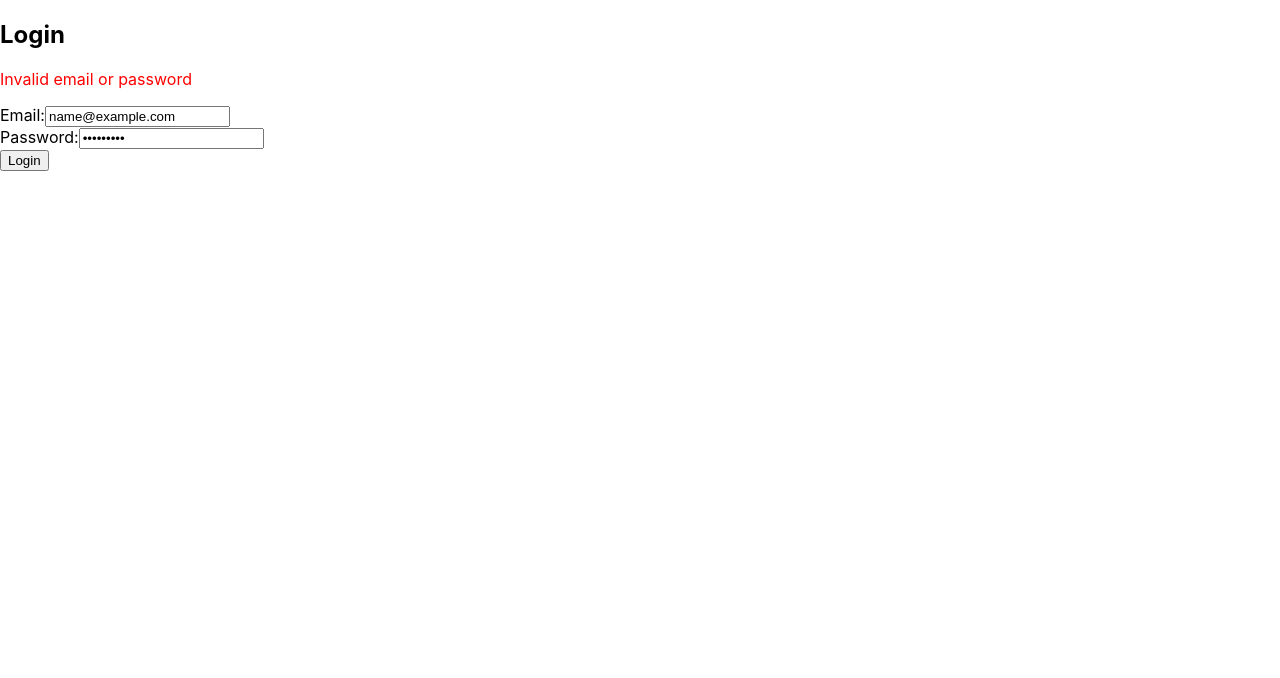
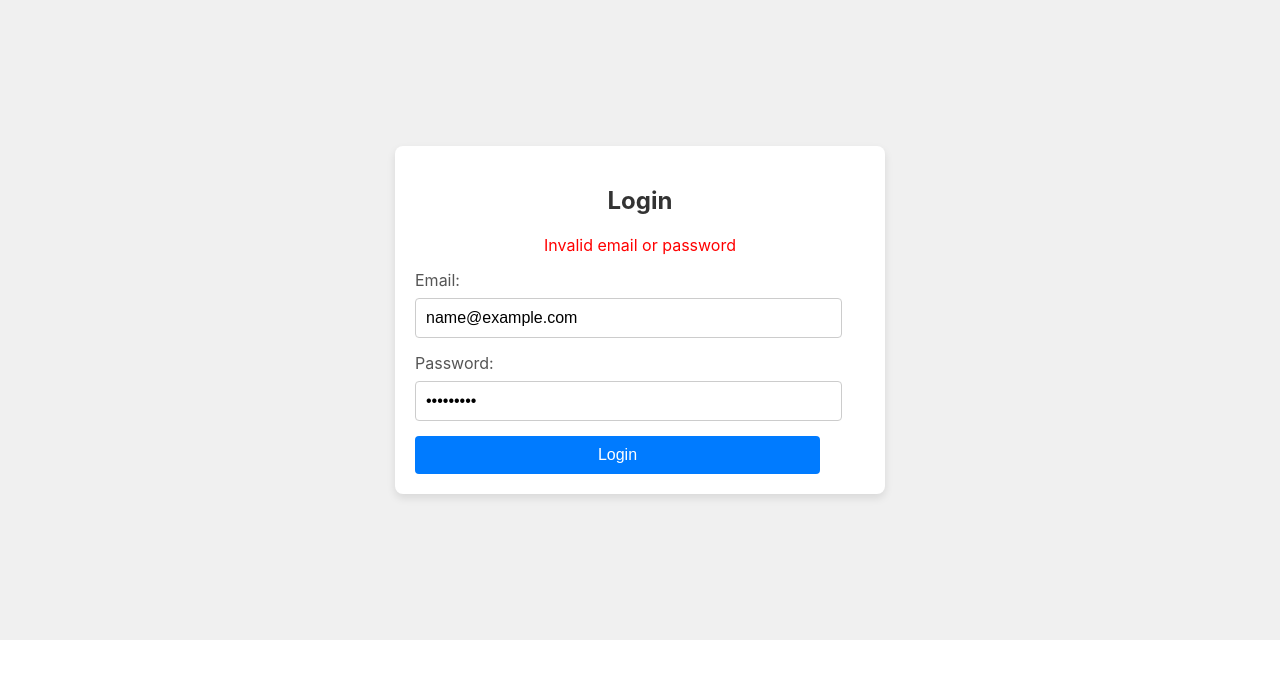
Before and after one commit to nekhad/TransferBetweenAccountsReact, a React (Create React App) app: page /login in a window 1280 px wide. Both pictures are taken after typing "name@example.com", "Sample123" into the empty fields and a click on the button "Login". Shown: the top 678 px of the page. Built offline with nearby package versions, Linux system fonts and the light colour scheme; no server answers.

Commit message:
Update Login.js

```diff
--- a/src/Login.js
+++ b/src/Login.js
@@ -1,6 +1,7 @@
 import axios from 'axios';
 import React, { useState } from 'react';
 import { useNavigate } from 'react-router-dom';
+import './Login.css';
 const Login = () => {
   const [email, setEmail] = useState('');
   const [password, setPassword] = useState('');
@@ -31,9 +32,10 @@
   };
 
   return (
-    <div>
+    <div className="container">
+      <div className="form">
         <h2>Login</h2>
-      {error && <p style={{ color: 'red' }}>{error}</p>}
+        {error && <p className="error-message">{error}</p>}
         <form onSubmit={handleSubmit}>
           <div>
             <label>Email:</label>
@@ -46,6 +48,7 @@
           <button type="submit">Login</button>
         </form>
       </div>
+    </div>
   );
 };
 
```
Lines whose indentation alone changed are shown as unchanged.
